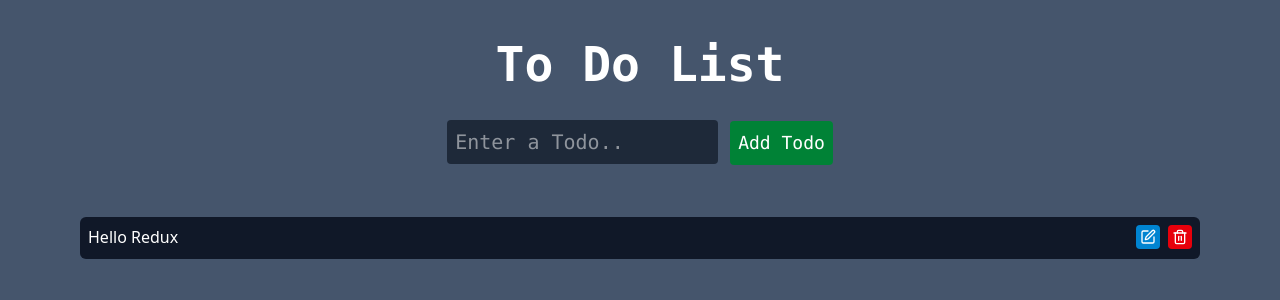
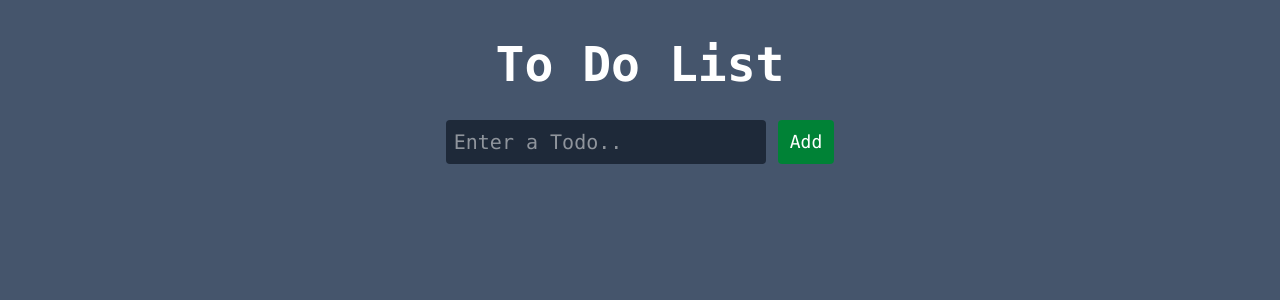
Before and after one commit to react-min-projects/07reduxToDo, a React (Vite) app: page / in a window 1280 px wide. Shown: the top 300 px of the page. Built offline with nearby package versions, Linux system fonts and the light colour scheme.

Commit message:
add features and ui update

```diff
--- a/package.json
+++ b/package.json
@@ -17,6 +17,7 @@
     "react": "^19.1.1",
     "react-dom": "^19.1.1",
     "react-redux": "^9.2.0",
+    "sortablejs": "^1.15.6",
     "tailwindcss": "^4.1.14"
   },
   "devDependencies": {
--- a/src/components/AddTodo.jsx
+++ b/src/components/AddTodo.jsx
@@ -24,17 +24,20 @@ const AddTodo = () => {
     <>
       <div className='relative text-center font-mono py-10 space-y-8'>
         <div>
-          <h2 className='text-5xl font-bold text-white ' >
+          <h2 className='text-4xl sm:text-5xl font-bold text-white ' >
             To Do List
           </h2>
         </div>
         <div>
-          <form onSubmit={handleAddTodo} >
+          <form
+            onSubmit={handleAddTodo}
+            className="flex justify-center px-4"
+          >
 
-            <input type="text" placeholder='Enter a Todo..' className='text-white bg-gray-800  p-2 rounded-sm text-xl outline-none  ' onChange={(e)=> setInput(e.target.value)} value={input} />
-            <button type="submit" className='text-lg  rounded-sm ml-3 p-2 bg-green-700 hover:bg-green-800 text-white active:scale-95  '
+            <input type="text" placeholder='Enter a Todo..' className='text-white bg-gray-800  p-2 rounded-sm text-md sm:text-xl outline-none w-80 min-w-44 ' onChange={(e)=> setInput(e.target.value)} value={input} />
+            <button type="submit" className='text-md sm:text-lg  rounded-sm ml-3 p-2 px-3 bg-green-700 hover:bg-green-800 text-white active:scale-95'
             >
-              Add Todo
+              Add
             </button>
 
           </form>
--- a/src/components/Todos.jsx
+++ b/src/components/Todos.jsx
@@ -1,31 +1,59 @@
-import React from "react";
 import { useSelector, useDispatch } from "react-redux";
-import { removeTodo } from "../features/TodoSlice";
+import { removeTodo, updateTodo } from "../features/TodoSlice";
 import { SquarePen, Trash2 } from "lucide-react";
+import { useState, useRef, useEffect } from "react";
+import Sortable from "sortablejs"
 
 const Todos = () => {
 
   const todos = useSelector(state => state.todos)
   const dispatch = useDispatch()
+  const containerRef = useRef(null)
+  const [items , setItems] = useState(todos)
+
+
+  useEffect(()=>{
+    const sortable = new Sortable(containerRef.current, {
+      animation : 200,
+      ghostClass: "opacity-50",
+      onEnd: (evt)=>{
+        setItems((prev) => {
+          const updated = [...prev];
+          const [moved] = updated.splice(evt.oldIndex, 1);
+          updated.splice(evt.newIndex, 0, moved);
+          return updated;
+        });
+      },
+    });
+    return () => sortable.destroy();
+  },[])
 
   return (
     <>
+      <div ref={containerRef} className="flex flex-col gap-3 justify-center ">
         { todos.map((todo) => (
           <div
-          className='flex justify-between list-none gap-5 bg-gray-900 text-white mx-20 mt-3 p-2 rounded-md relative min-w-32' key={todo.id}
+            className='flex justify-between list-none gap-5 bg-gray-900 text-white mx-4 md:mx-15  p-1 rounded-md relative min-w-20 transition-all duration-300 cursor-pointer ' key={todo.id}
           >
-          <div>
-            {todo.text}
+            <div className="flex-1 pl-1 break-words overflow-hidden">
+              {todo.text }
             </div>
 
-          <div className="space-x-2" >
+            <div className=" w-12 "  >
               <button
-            className='bg-sky-600 text-white p-1 rounded-sm  cursor-pointer active:scale-95' >
+                className=' text-white p-1 rounded-sm  cursor-pointer active:scale-95 hover:text-sky-400'
+                onClick={()=>{
+                  const newText = prompt("Update todo:", todo.text);
+                  if(newText && newText.trim()!== ""){
+                    dispatch(updateTodo({ id: todo.id , text : newText}));
+                  }
+                }}
+              >
                 < SquarePen size={16} />
               </button>
 
               <button
-              className='bg-red-600 text-white p-1 rounded-sm  cursor-pointer active:scale-95 '
+                className=' hover:text-red-400 text-white p-1 rounded-sm  cursor-pointer active:scale-95 '
                 onClick={()=>dispatch(removeTodo(todo.id))}
               >
                 <Trash2  size={16}/>
@@ -35,6 +63,7 @@ const Todos = () => {
 
           </div>
         )) }
+      </div>
     </>
   );
 };
--- a/src/features/TodoSlice.js
+++ b/src/features/TodoSlice.js
@@ -1,7 +1,7 @@
 import { createSlice, nanoid } from "@reduxjs/toolkit";
 
 const initialState = {
-  todos: [{ id: 1 , text : 'Hello Redux'}]
+  todos: []
 }
 
 export const todoSlice = createSlice({
@@ -17,10 +17,15 @@ export const todoSlice = createSlice({
     },
     removeTodo : (state,action)=>{
       state.todos = state.todos.filter((todo) => todo.id !== action.payload )
+    },
+    updateTodo : (state,action)=>{
+      const {id ,text} = action.payload;
+      const todo = state.todos.find(todo => todo.id === id);
+      if(todo) todo.text = text;
     }
   }
 })
 
-export const {addTodo , removeTodo} = todoSlice.actions
+export const {addTodo , removeTodo, updateTodo} = todoSlice.actions
 
 export default todoSlice.reducer
```
Also changed, not shown: 1 other file (tests, documents, lock files or other folders). Lines whose indentation alone changed are shown as unchanged.
